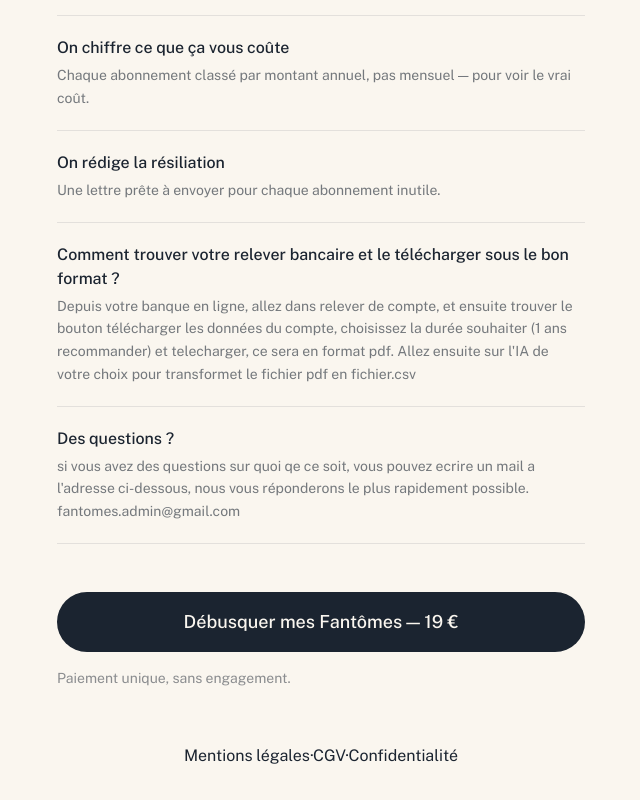
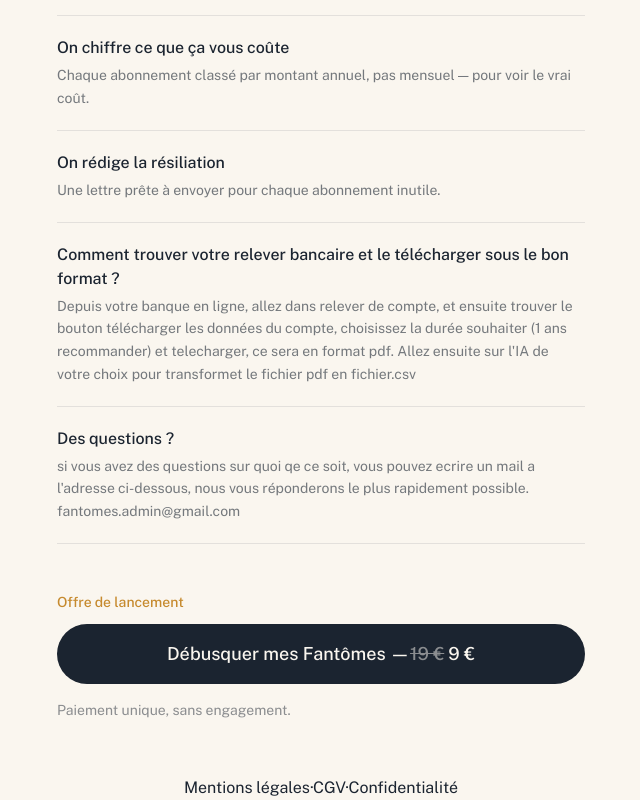
Before and after one commit to tvrn-21/Fantomes-, a Next.js app in the folder fantomes/: page / in a window 1280 px wide. Shown: the part 727-1527 px from the top of the page, without its empty margins (319-959 px from the left). Before the commit the page ends 1495 px from the top, so only its background shows below. Built offline with nearby package versions, Linux system fonts and the light colour scheme.

Commit message:
Update page.tsx

```diff
--- a/fantomes/app/page.tsx
+++ b/fantomes/app/page.tsx
@@ -56,11 +56,15 @@ export default function Home({
           </Benefit>
         </ul>
 
+               <p className="mb-3 text-sm font-medium text-gold">
+          Offre de lancement
+        </p>
         <a
           href="/api/checkout"
           className="inline-flex items-center justify-center rounded-full bg-ink text-cream font-medium text-lg px-8 py-4 hover:bg-ink/85 transition-colors w-full sm:w-auto"
         >
-          Débusquer mes Fantômes — 19&nbsp;€
+          Débusquer mes Fantômes —{" "}
+          <span className="line-through opacity-50 mr-1">19 €</span> 9&nbsp;€
         </a>
         <p className="mt-4 text-sm text-ink/50">
           Paiement unique, sans engagement.
```
